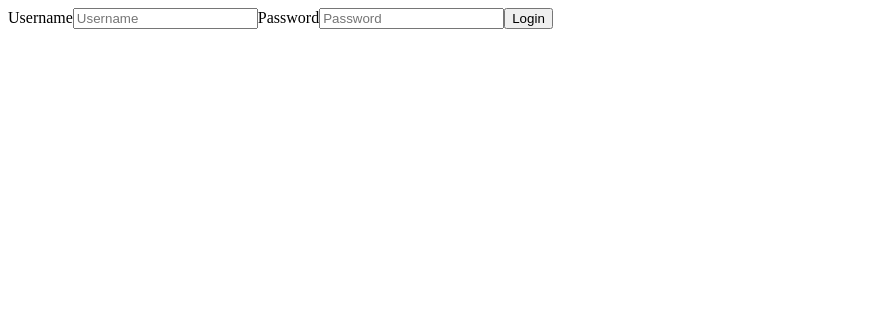
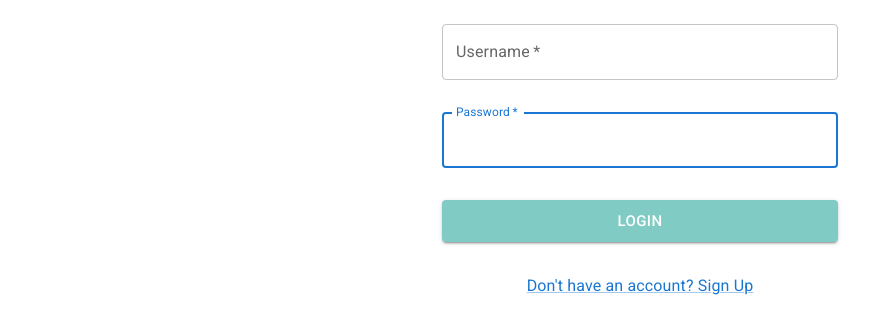
Before and after one commit to CristinaFores/notes-app-frontend, a React (Create React App) app: page / in a window 1280 px wide. Shown: the top 334 px of the page, without its empty margins (0-894 px from the left). Built offline with nearby package versions, Linux system fonts and the light colour scheme; no server answers.

Commit message:
Add styles component Login

```diff
--- a/src/components/Login/Login.tsx
+++ b/src/components/Login/Login.tsx
@@ -1,8 +1,9 @@
 import React, { useState } from "react";
 import { UserCredentials } from "../../hooks/types";
 import useUser from "../../hooks/useUser";
-import Button from "../Button/Button";
-import Input from "../Input/Input";
+import Container from "@mui/material/Container";
+import { Box, TextField, Grid, Link } from "@mui/material";
+import { ColorButton } from "../Button/ButtonStyled";
 
 const Login = () => {
   const { login } = useUser();
@@ -36,29 +37,48 @@ const Login = () => {
   };
   return (
     <div>
-      <form onSubmit={handleSubmit}>
-        <label> </label>
-        <Input
-          type="text"
-          id="username"
-          placeholder="Username"
-          onChange={handleInputChange}
-          htmlFor="username"
-          textLabel="Username"
-        />
+      <Container maxWidth="xs">
+        <Box
+          component="form"
+          onSubmit={handleSubmit}
+          sx={{
+            display: "flex",
+            flexDirection: "column",
+            alignItems: "center",
+            "& > :not(style)": { m: 2 },
+          }}
+        >
+          <TextField
+            id="username"
+            name="username"
+            label="Username"
+            type="text"
+            fullWidth
+            required
+            autoFocus
+            onChange={handleInputChange}
+          />
+          <TextField
+            type="password"
+            id="password"
+            name="password"
+            label="Password"
+            fullWidth
+            required
+            autoFocus
+            onChange={handleInputChange}
+          />
 
-        <label></label>
-        <Input
-          type="password"
-          id="password"
-          placeholder="Password"
-          onChange={handleInputChange}
-          htmlFor="password"
-          textLabel="Password"
-        />
-
-        <Button ariaLabel="Login" text="Login" />
-      </form>
+          <ColorButton size="large" fullWidth variant="contained" type="submit">
+            Login
+          </ColorButton>
+          <Grid item>
+            <Link href="#" variant="body1">
+              {"Don't have an account? Sign Up"}
+            </Link>
+          </Grid>
+        </Box>
+      </Container>
     </div>
   );
 };
```
